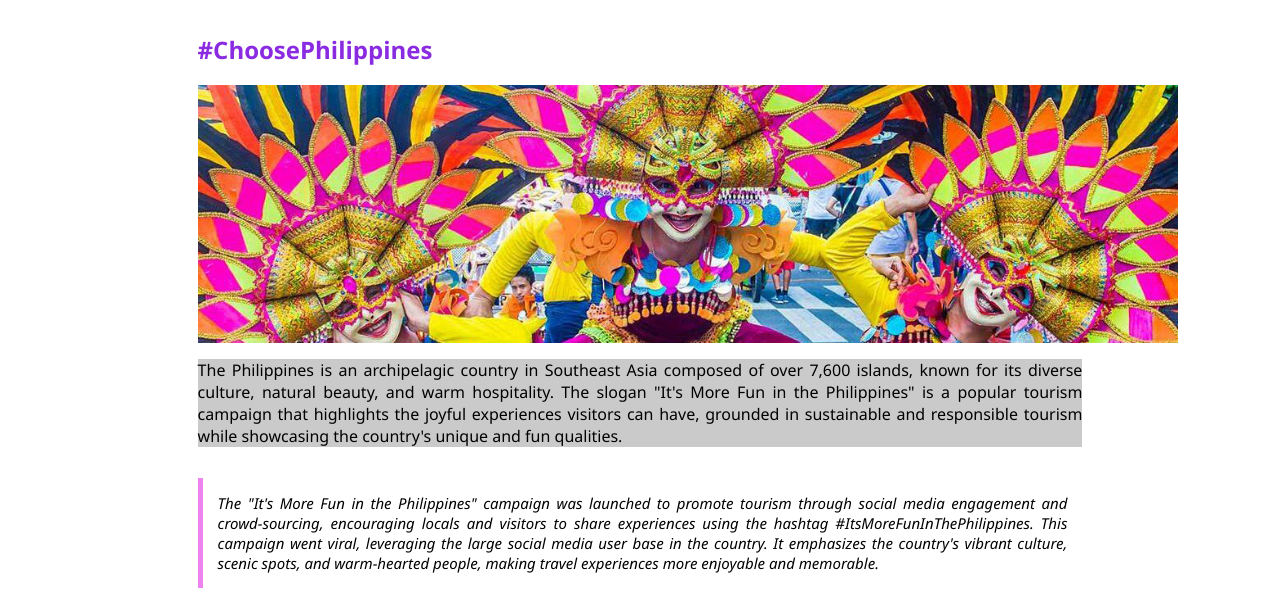
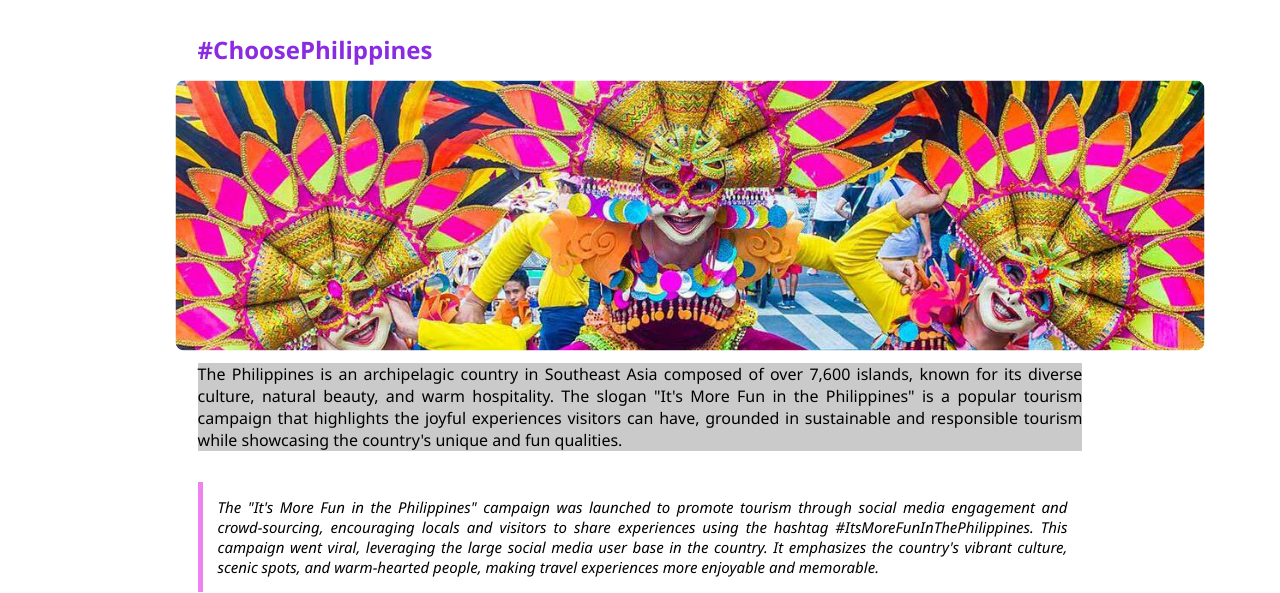
Before and after one commit to paul-cordova/paul-cordova.github.io, a plain HTML site: page CSSProject3/index.html in a window 1280 px wide. In both pictures the pointer is over the picture 687 px from the left and 421 px from the top of the page. Shown: the part 207-800 px from the top of the page. Drawn offline with Linux system fonts and the light colour scheme.

Commit message:
Update style.css

```diff
--- a/CSSProject3/CSS/style.css
+++ b/CSSProject3/CSS/style.css
@@ -141,6 +141,15 @@ body{
 .about img{
     width: 980px;
     justify-content: center;
+    border: 2px solid rgb(88, 88, 88);
+    border-radius: 10px;
+
+}
+
+.about img:hover{
+    scale: 1.05;
+    border: 2px solid rgb(255, 255, 255);
+    transition: 0.5s ease-out;
 }
 
 .about p{
```
